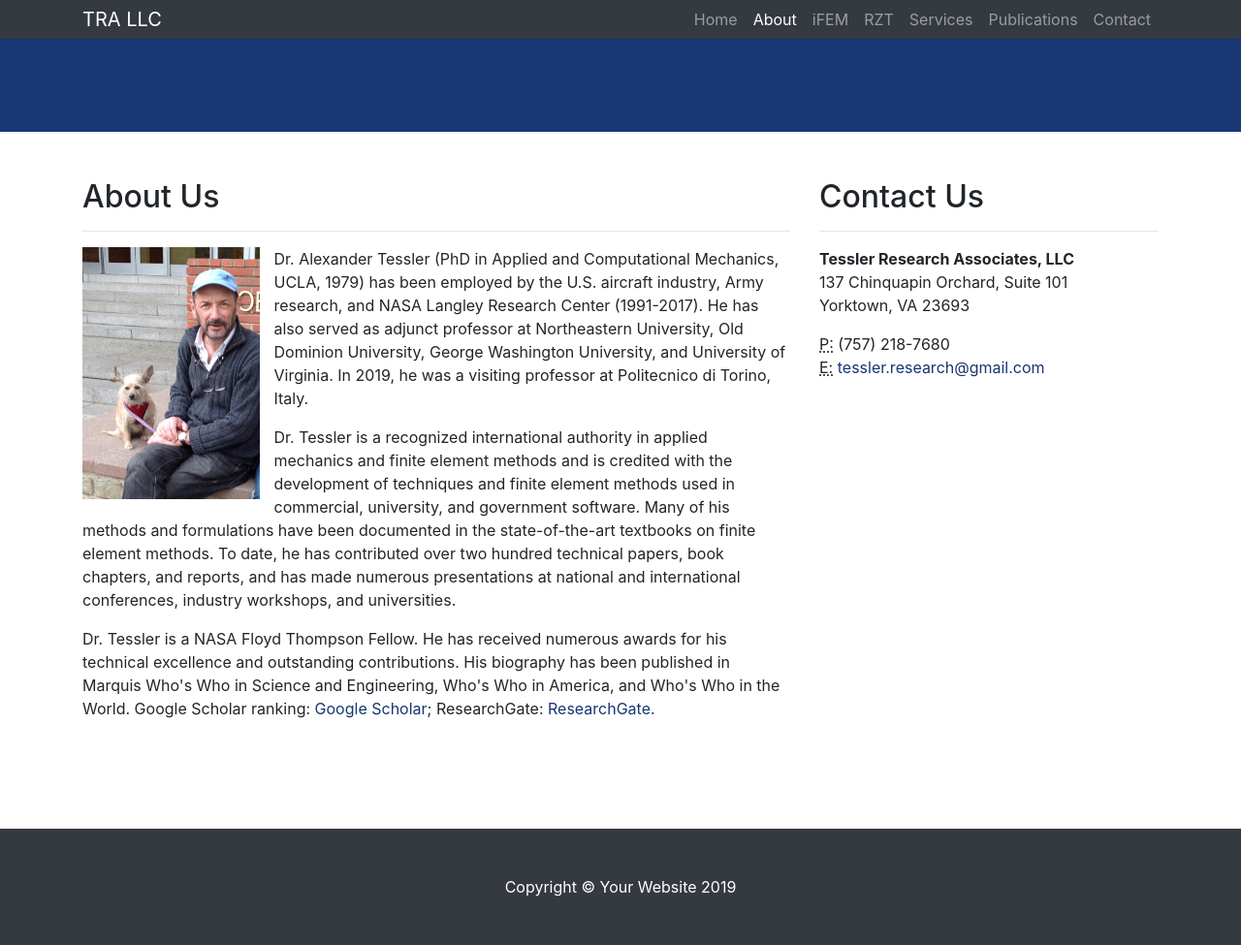
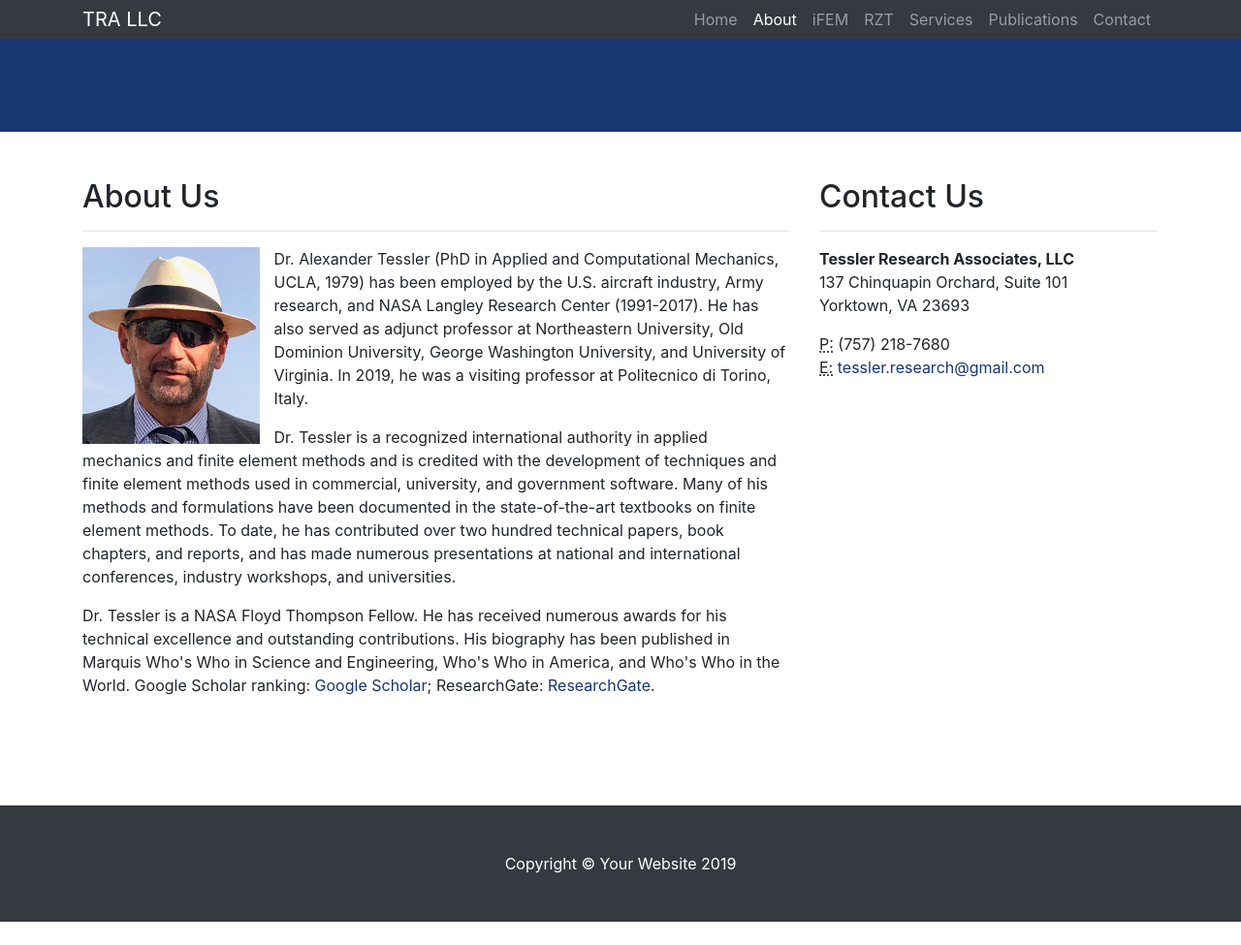
Before and after one commit to tessler-research/tessler-research.github.io, a Jekyll site: the page built from _pages/about.html, in a window 1280 px wide. Shown: the whole page at 97% size. Built offline with Jekyll 4.4.1, drawn with Linux system fonts in a browser that asks for light colours; after the commit the page ends 951 px from its top, so only the background shows below that.

Commit message:
Update about.html

```diff
--- a/_pages/about.html
+++ b/_pages/about.html
@@ -8,7 +8,7 @@ permalink: /about/
 
 <hr />
 <p>
-  <img align = "left" width = 25% style="margin-right:15px" src = "/assets/img/atessler.jpeg">
+  <img align = "left" width = 25% style="margin-right:15px" src = "/assets/img/atessler_1.jpg">
 
   Dr. Alexander Tessler (PhD in Applied and Computational Mechanics, UCLA, 1979) has been employed by the U.S. aircraft industry,
   Army research, and NASA Langley Research Center (1991-2017). He has also served as adjunct professor at Northeastern University,
```
